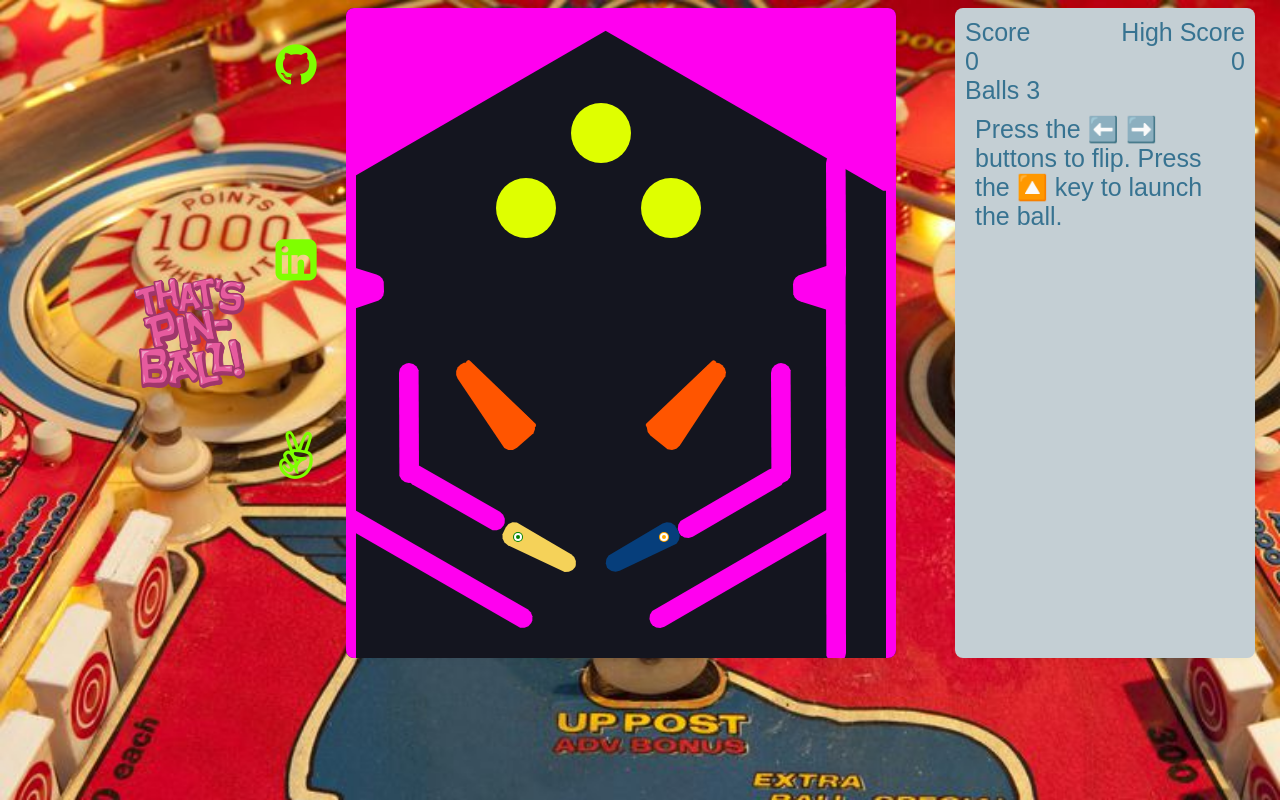
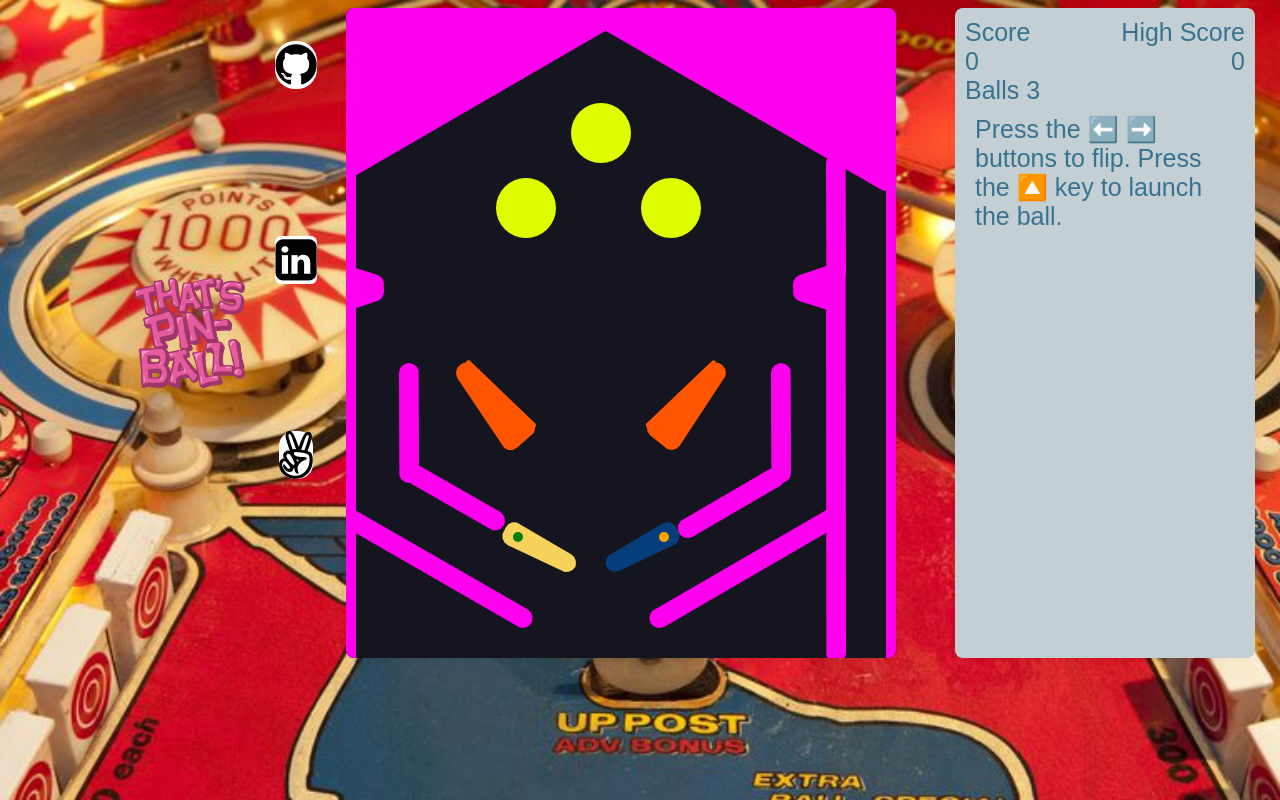
Before and after one commit to thedavidelrod/thats-pinball, a website built with webpack: page index.html in a window 1280 px wide. Built offline with nearby package versions, Linux system fonts and the light colour scheme; animation ran at ten frames a second; files whose address does not match are found by name.

Commit message:
change icons

```diff
--- a/app/assets/javascripts/playfield.js
+++ b/app/assets/javascripts/playfield.js
@@ -182,7 +182,7 @@ export const flippers = function flippers() {
     pointA: { x: -19.6, y: -11 },
     stiffness: 0,
     length: 0,
-    render: { visable: false },
+    render: { visible: false },
   });
   let rightConstraint = Constraint.create({
     bodyA: rightFlipper,
@@ -190,7 +190,7 @@ export const flippers = function flippers() {
     pointA: { x: 19.6, y: -11 },
     stiffness: 0,
     length: 0,
-    render: { visable: false },
+    render: { visible: false },
   });
 
   let leftBlock = Bodies.rectangle(100, 420, 20, 35, {
--- a/app/assets/style/images/style.css
+++ b/app/assets/style/images/style.css
@@ -28,18 +28,29 @@ canvas {
 
 .fa-github:before {
     content: "\f09b";
-    color: chartreuse;
+    color: black;
+    background: white;
+    /* border-top-left-radius: 72px; */
+    /* border-top-right-radius: 64px; */
+    /* border-bottom-left-radius: 64px; */
+    /* border-bottom-right-radius: 68px; */
+    border-radius: 20px;
 }
+
 
 
 .fa-linkedin-square:before {
     content: "\f08c";
-    color: chartreuse;
+    background: white;
+    color: black;
+    border-radius: 6px;
 }
 
 .fa-angellist:before {
     content: "\f209";
-    color: chartreuse;
+    color: black;
+    background: white;
+    border-radius: 15px;
 }
 
 
```
Also changed, not shown: app/assets/javascripts/bundle.js, 1 other file.
